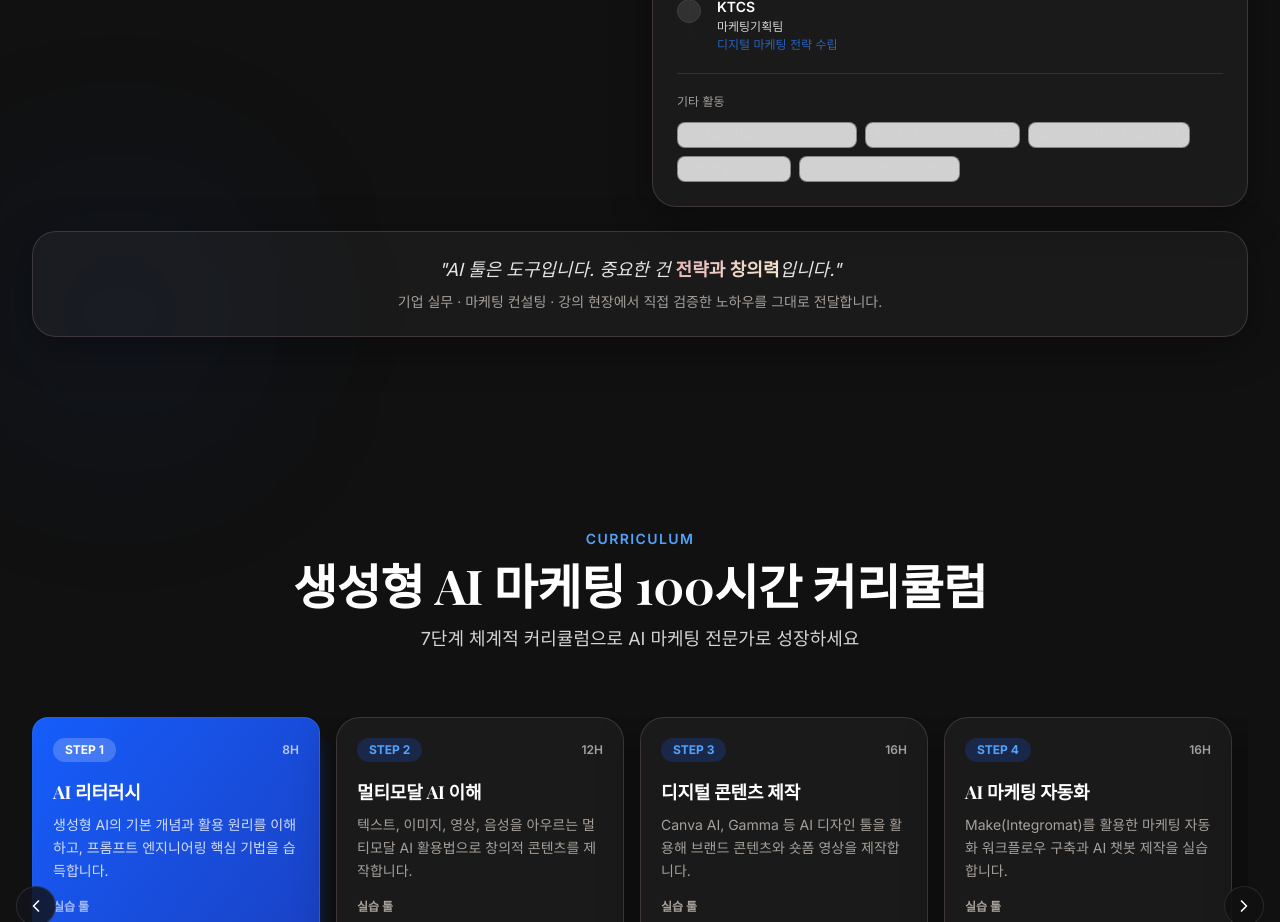
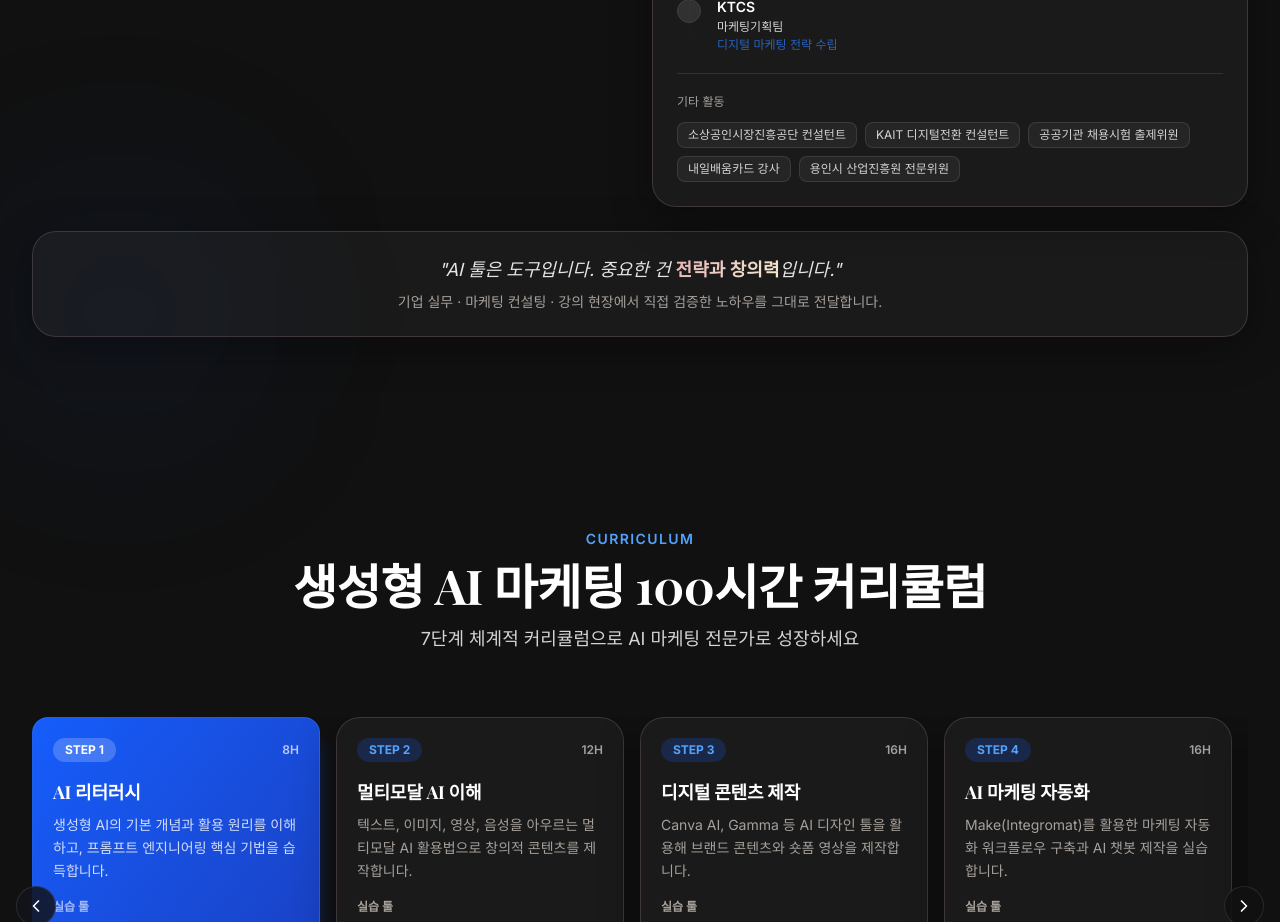
Before and after one commit to psh0135-arch/AI-Edu_tech, a React (Vite) app: page / in a window 1280 px wide. Shown: the part 2480-3402 px from the top of the page. Built offline with nearby package versions, Linux system fonts and the light colour scheme; no server answers.

Commit message:
fix: 기타 활동 배지 흰색 배경 → 다크 반투명으로 수정 (글씨 가독성 확보)

```diff
--- a/src/components/About.tsx
+++ b/src/components/About.tsx
@@ -213,7 +213,7 @@ export default function About() {
                   ].map(badge => (
                     <span
                       key={badge}
-                      className="text-xs px-2.5 py-1 rounded-lg bg-white/80 text-stone-300 border border-neutral-700/50"
+                      className="text-xs px-2.5 py-1 rounded-lg bg-white/5 text-stone-300 border border-white/10"
                     >
                       {badge}
                     </span>
```
